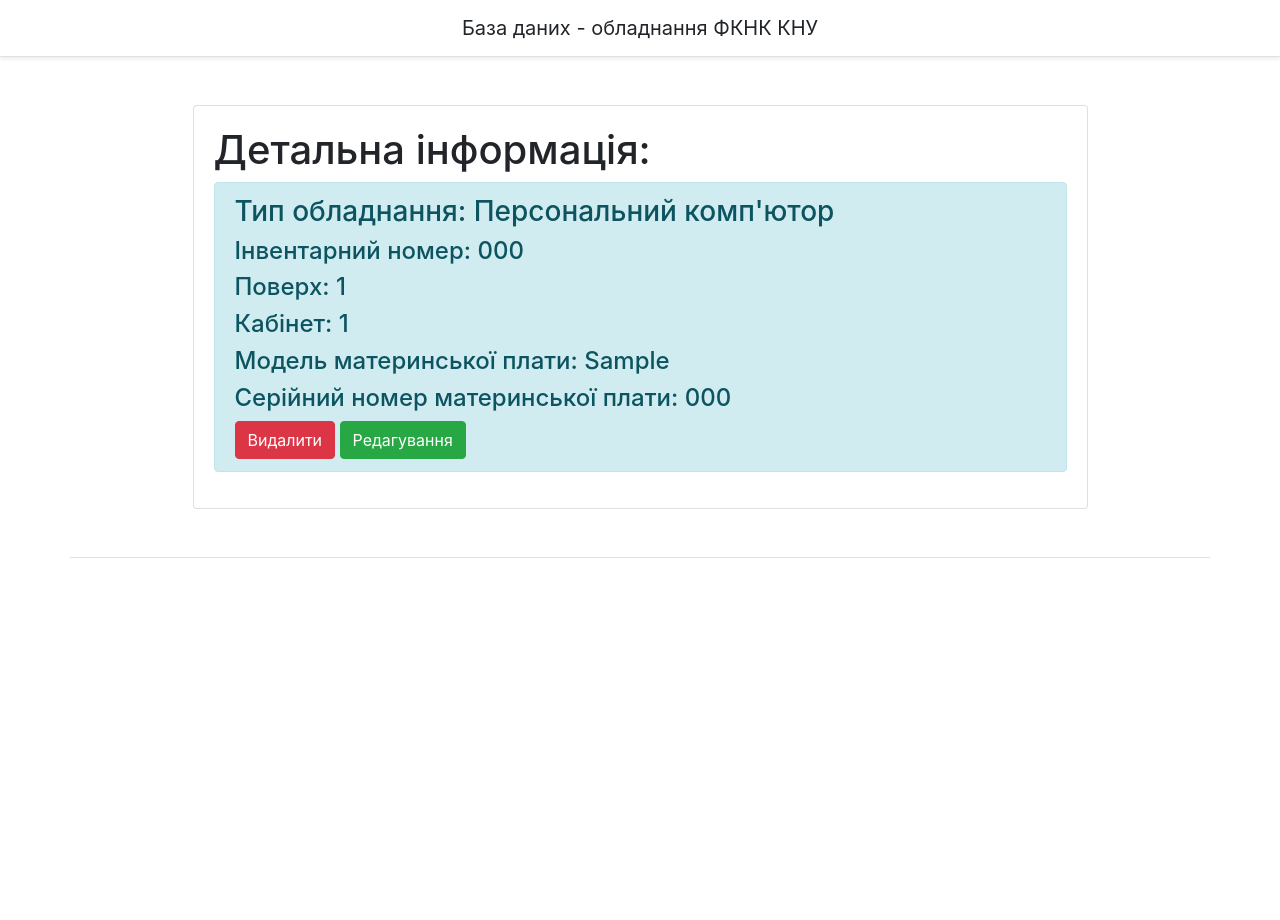
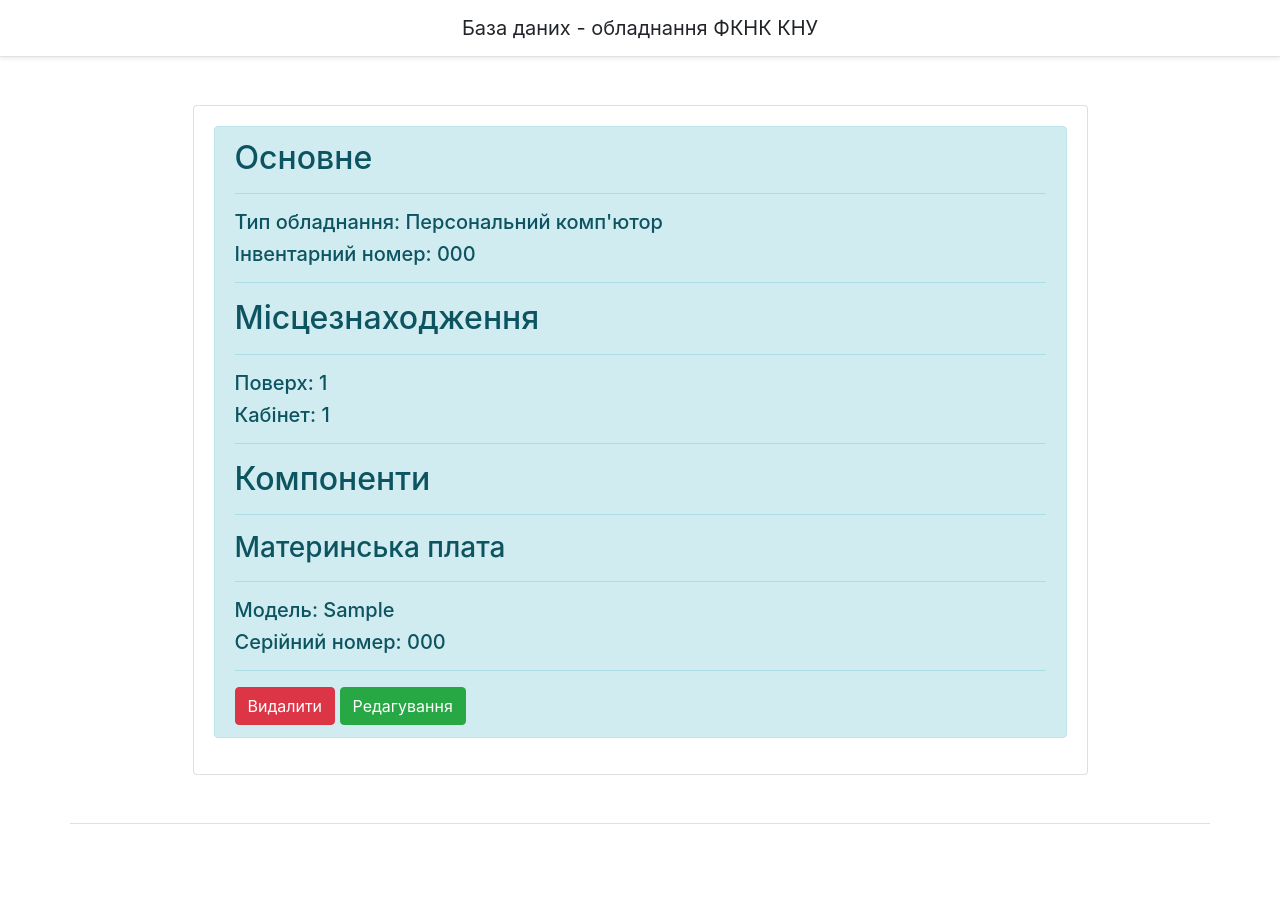
Before and after one commit to lipskydan/Diploma_Work_2020-21, a Django app: page /IT_items/PC/1 in a window 1280 px wide. Before the commit the page ends 558 px from the top, so only its background shows below. Run offline with Django 3.2, Linux system fonts and the light colour scheme; tables that the repository leaves empty hold one stand-in row (values such as "Sample post"); some libraries are stand-ins or nearby versions.

Commit message:
Work with item_detail.html

```diff
--- a/App/online_equipment_accounting/online_equipment_accounting/templates/IT_items/item_detail.html
+++ b/App/online_equipment_accounting/online_equipment_accounting/templates/IT_items/item_detail.html
@@ -10,23 +10,33 @@
       <aside class="col-sm-10">
          <div class="card">
             <article class="card-body">
-                <h1>Детальна інформація:</h1>
+                <div class="alert alert-info">
 
-                <div class="alert alert-info">
-                    <h3>Тип обладнання: {{ item.name_for_user }}</h3>
-                    <h4>Інвентарний номер: {{ item.inventory_number }}</h4>
-                    <h4>Поверх: {{ item.floor }}</h4>
-                    <h4>Кабінет: {{ item.room }}</h4>
-
+                    <h2 class="alert-heading">Основне</h2>
+                    <hr>
+                    <h5>Тип обладнання: {{ item.name_for_user }}</h5>
+                    <h5>Інвентарний номер: {{ item.inventory_number }}</h5>
+                    <hr>
+                    <h2 class="alert-heading">Місцезнаходження</h2>
+                    <hr>
+                    <h5>Поверх: {{ item.floor }}</h5>
+                    <h5>Кабінет: {{ item.room }}</h5>
+                    <hr>
+                    <h2 class="alert-heading">Компоненти</h2>
+                    <hr>
                     {% if item.name == 'PC' %}
-                        <h4>Модель материнської плати: {{item.motherboard.model}}</h4>
-                        <h4>Серійний номер материнської плати: {{item.motherboard.serial_number}}</h4>
-
+                        <h3 class="alert-heading">Материнська плата</h3>
+                        <hr>
+                        <h5>Модель: {{item.motherboard.model}}</h5>
+                        <h5>Серійний номер: {{item.motherboard.serial_number}}</h5>
+                        <hr>
                     {% elif item.name == 'Switch' %}
-                        <h4>Кількість Ethernet портів: {{ item.count_of_ports }}</h4>
+<!--                        <h4>Кількість Ethernet портів: {{ item.count_of_ports }}</h4>-->
                     {% endif %}
                     <a href="/IT_items/{{ item.name }}/{{ item.id }}/del" class="btn btn-danger">Видалити</a>
                     <a href="/IT_items/{{ item.name }}/{{ item.id }}/update" class="btn btn-success">Редагування</a>
+
+
                 </div>
             </article>
          </div>
@@ -34,6 +44,3 @@
     </div>
 </div>
 {% endblock %}
-
-<table class="table" border="0">
-</table>
--- a/App/online_equipment_accounting/online_equipment_accounting/templates/base_main.html
+++ b/App/online_equipment_accounting/online_equipment_accounting/templates/base_main.html
@@ -13,6 +13,10 @@
         width: 850px !important;
     }
     </style>
+
+    <script>
+        $('.collapse').collapse()
+    </script>
 
 </head>
 <body>
```
